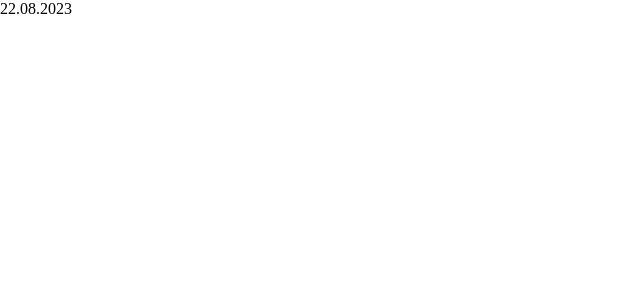
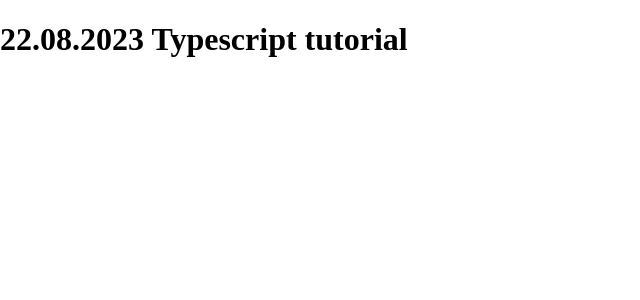
Before and after one commit to rondindon/typescript-todolist, a React (Create React App) app: page / in a window 1280 px wide. Shown: the top 300 px of the page, without its empty margins (0-640 px from the left). Built offline with nearby package versions, Linux system fonts and the light colour scheme.

Commit message:
typescrpit tutorial

```diff
--- a/src/App.tsx
+++ b/src/App.tsx
@@ -6,7 +6,7 @@
   return (
     <div className="App">
 
-      22.08.2023
+      <h1>22.08.2023 Typescript tutorial</h1>
 
     </div>
   );
```
